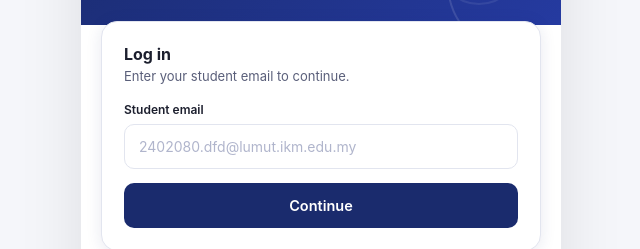
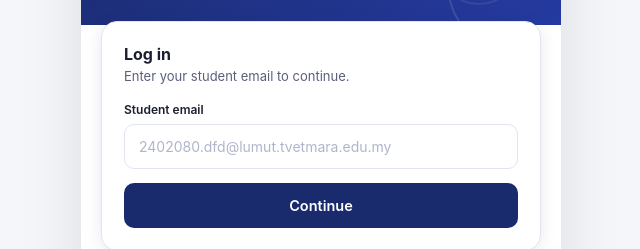
Before and after one commit to amru0920/booking, a plain HTML site: page index.html in a window 1280 px wide. Shown: the part 218-467 px from the top of the page, 319-959 px from the left. Drawn offline with Linux system fonts and the light colour scheme.

Commit message:
fix: update placeholder email to reflect correct domain for student login

```diff
--- a/app.js
+++ b/app.js
@@ -39,7 +39,7 @@ const LANG = {
   en: {
     appName:'Court Booking', heroSub:'TVET MARA Lumut — students only',
     loginTitle:'Log in', loginSub:'Enter your student email to continue.',
-    lblEmail:'Student email', phEmail:'2402080.dfd@lumut.ikm.edu.my',
+    lblEmail:'Student email', phEmail:'2402080.dfd@lumut.tvetmara.edu.my',
     btnContinue:'Continue',
     passTitle:'Password', lblPass:'Password', phPass:'Enter your password',
     btnLogin:'Log in', btnChangeEmail:'← Change email', btnForgot:'Forgot password?',
@@ -90,7 +90,7 @@ const LANG = {
   ms: {
     appName:'Tempahan Court', heroSub:'TVET MARA Lumut — khusus pelajar',
     loginTitle:'Log masuk', loginSub:'Masukkan email pelajar anda untuk teruskan.',
-    lblEmail:'Email pelajar', phEmail:'2402080.dfd@lumut.ikm.edu.my',
+    lblEmail:'Email pelajar', phEmail:'2402080.dfd@lumut.tvetmara.edu.my',
     btnContinue:'Teruskan',
     passTitle:'Kata laluan', lblPass:'Kata laluan', phPass:'Masukkan kata laluan',
     btnLogin:'Log masuk', btnChangeEmail:'← Tukar email', btnForgot:'Lupa kata laluan?',
--- a/index.html
+++ b/index.html
@@ -275,7 +275,7 @@
           <div class="card-sub" data-i18n="loginSub">Enter your student email to continue.</div>
           <div class="form-group">
             <label class="form-label" data-i18n="lblEmail">Student Email</label>
-            <input class="form-input" type="email" id="inEmail" data-i18n-ph="phEmail" placeholder="2402080.dfd@lumut.ikm.edu.my" autocomplete="username">
+            <input class="form-input" type="email" id="inEmail" data-i18n-ph="phEmail" placeholder="2402080.dfd@lumut.tvetmara.edu.my" autocomplete="username">
           </div>
           <button class="btn btn-primary" onclick="checkEmail()" data-i18n="btnContinue">Continue</button>
         </div>
```
